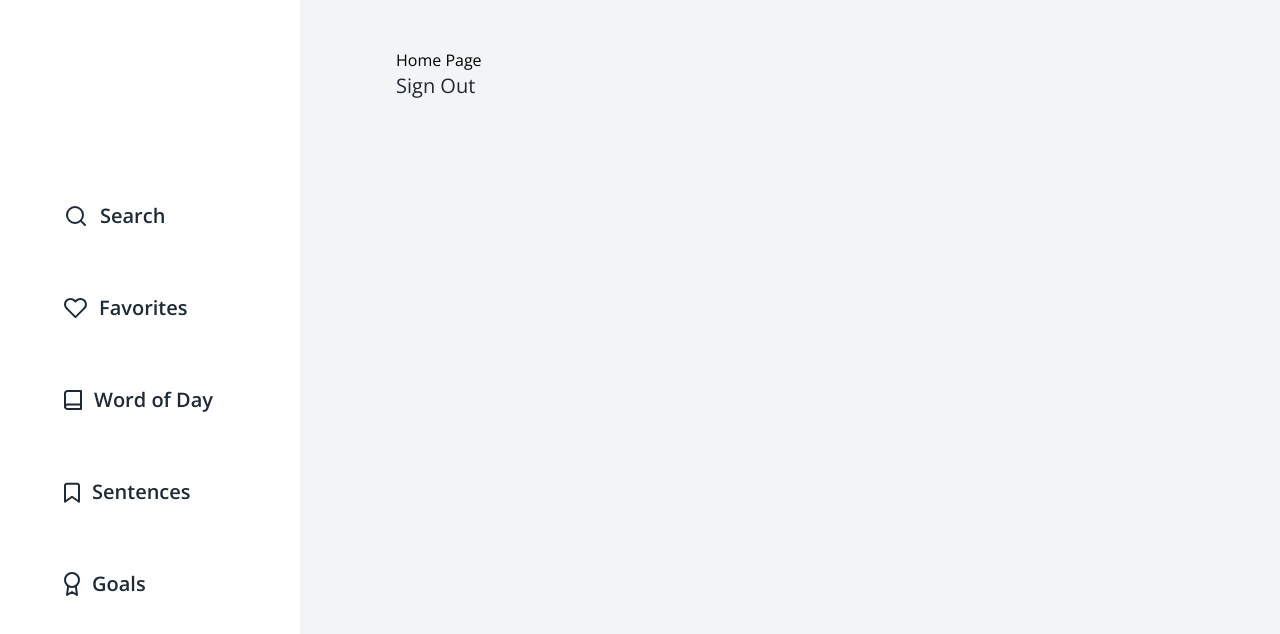
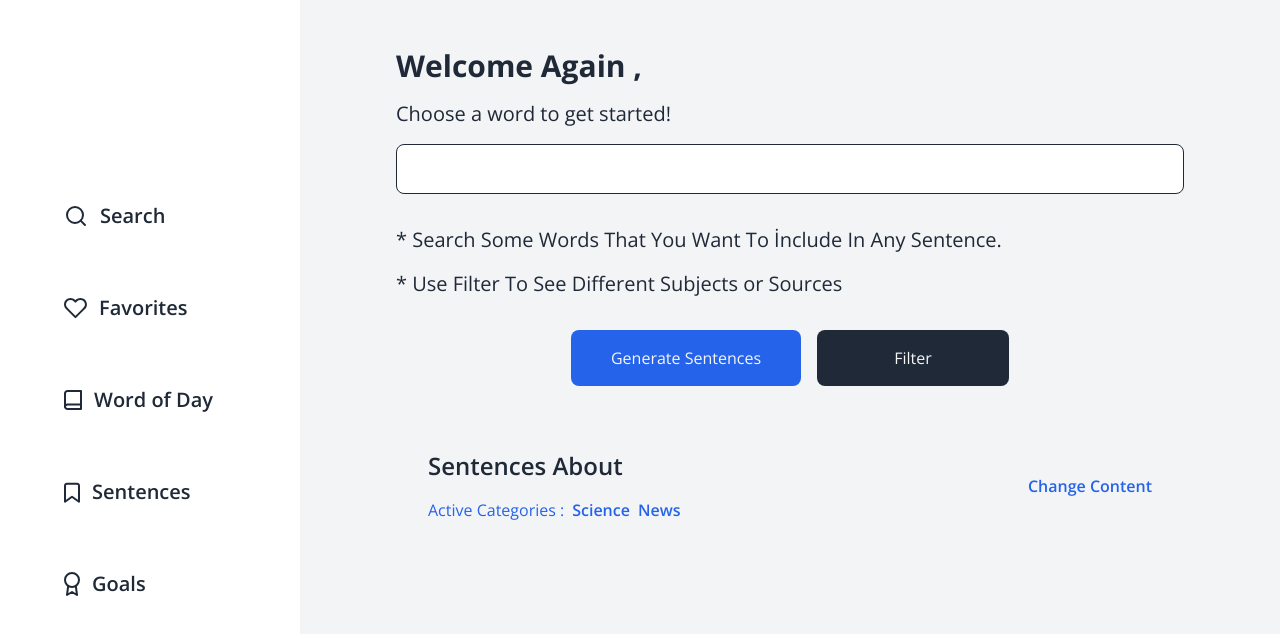
Before and after one commit to kaya70875/articlew, a Next.js app: page /search in a window 1280 px wide. Shown: the top 634 px of the page. Built offline with nearby package versions, Linux system fonts and the light colour scheme; no server answers.

Commit message:
create structure for search page

```diff
--- a/app/(main)/(base)/search/page.tsx
+++ b/app/(main)/(base)/search/page.tsx
@@ -1,13 +1,55 @@
 'use client';
 
-import { signOut } from 'next-auth/react'
-import React from 'react'
+import InputField from '@/components/inputs/InputField';
+import { signOut, useSession } from 'next-auth/react'
+import React, { useState } from 'react'
 
 export default function page() {
+  const auth = useSession();
+  const currentUser = auth.data?.user;
+
+  const [word , setWord] = useState<string | null>(null);
+  const [categories , setCategories] = useState<string[]>(['Science' , 'News']);
+
+  const [loading , setLoading] = useState(false);
+  const [submitted , setSubmitted] = useState(false);
+
   return (
-    <div>
-      Home Page
-      <p onClick={() => signOut()}>Sign Out</p>
+    <div className='flex flex-col gap-8 w-full'>
+      <header className="top flex flex-col gap-4">
+        <h3>Welcome Again , {currentUser?.name}</h3>
+        <p>Choose a word to get started!</p>
+
+        <input type="text" className='hero-input' onChange={(e) => setWord(e.target.value)} />
+      </header>
+
+      <div className="top-info flex flex-col gap-4">
+        <p>* Search Some Words That You Want To İnclude In Any Sentence.</p>
+        <p>* Use Filter To See Different Subjects or Sources</p>
+      </div>
+
+      <div className="buttons flex items-center gap-4 w-full justify-center">
+        <button className="primary-button !py-4 w*48">
+          Generate Sentences
+        </button>
+
+        <button className="secondary-button !py-4 w-48">
+          Filter
+        </button>
+      </div>
+
+      <article className='flex flex-col gap-8 p-8 bg-lightBlue w-full'>
+        <header className='flex w-full items-center justify-between'>
+          <div className='flex flex-col gap-4'>
+            <h4>Sentences About <span>{word}</span></h4>
+            <p className='text-primaryBlue text-base flex items-center gap-2'>Active Categories : {categories.map(cat => (
+              <span className=''>{cat}</span>
+            ))}</p>
+          </div>
+
+          <span>Change Content</span>
+        </header>
+      </article>
     </div>
   )
 }
```
